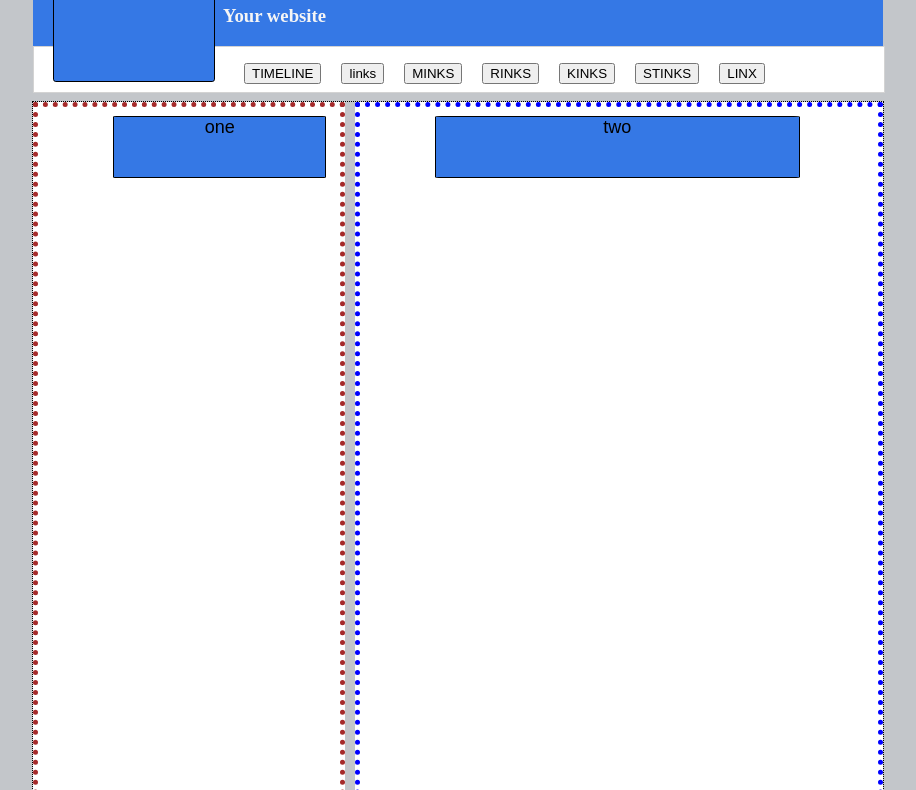
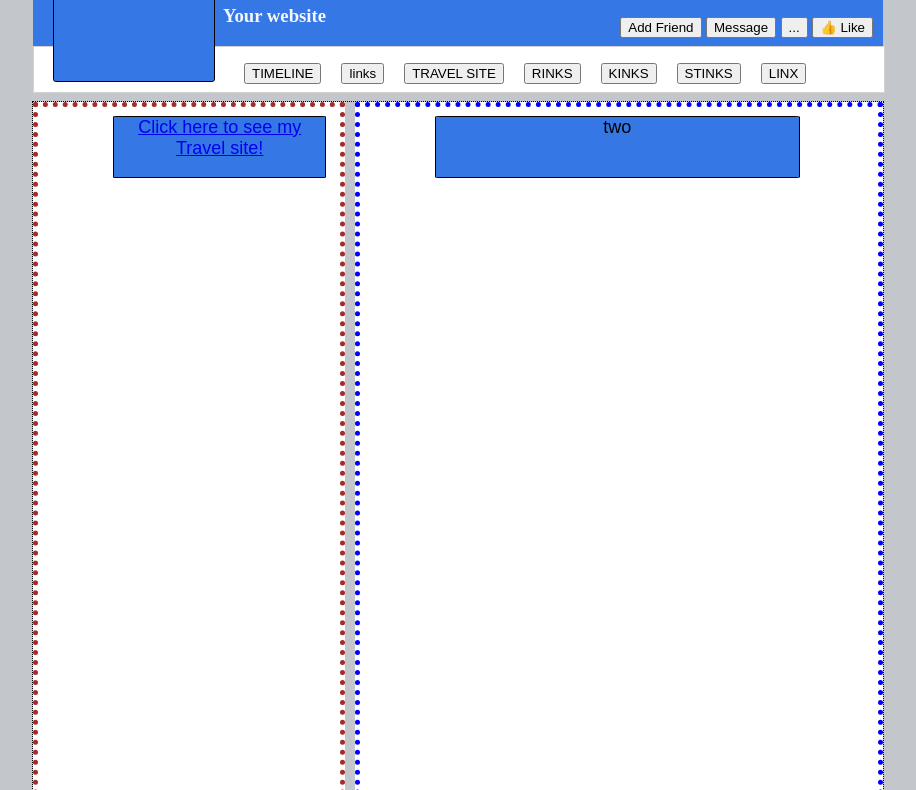
Before and after one commit to ShaunFurman/Social-mockup, a plain HTML site: page index.html in a window 1280 px wide. Shown: the part 232-1022 px from the top of the page, without its empty margins (182-1098 px from the left). Drawn offline with Linux system fonts and the light colour scheme.

Commit message:
for grade

```diff
--- a/index.html
+++ b/index.html
@@ -33,11 +33,11 @@
     <ul>
         <li class="Nav-list"><button>TIMELINE</button></li>
 
-        <li class="Nav-list"><button>links</button>
-            <a href="../ct-activity-travelsitestyled/index.html" , target="blank" , rel="Travelsite"> </li>
-        </a href>
+        <li class="Nav-list"><button>links
+            <a href="../ct-activity-travelsitestyled/index.html" , target="blank" , rel="Travelsite"></button> </li>
 
-        <li class="Nav-list"><button>MINKS</button></li>
+
+        <li class="Nav-list"><button>TRAVEL SITE</button></li>
         <li class="Nav-list"><button>RINKS</button></li>
         <li class="Nav-list"><button>KINKS</button></li>
         <li class="Nav-list"><button>STINKS</button></li>
@@ -55,7 +55,8 @@
     <!-- Div with the name main-->
     <!--   how to write stuff  -->
     <div class="column1">
-        <div class="one">one</div>
+        <div class="one">Click here to see my Travel site!<a href="../ct-activity-travelsitestyled/index.html" , target="blank" , rel="Travelsite"> </li>
+        </a href></div>
     </div>
     <div class="column2">
         <div class="one">two</div>
--- a/style.css
+++ b/style.css
@@ -183,7 +183,11 @@ body
 .header-button {
     float: right;
     position: relative;
-    /* margin-top: 5px; */
+    top: 240px;
+    position: relative;
+  bottom: 8px;
+  right: 10px;
+  font-size: 18px;
 }
 
 main {
```
